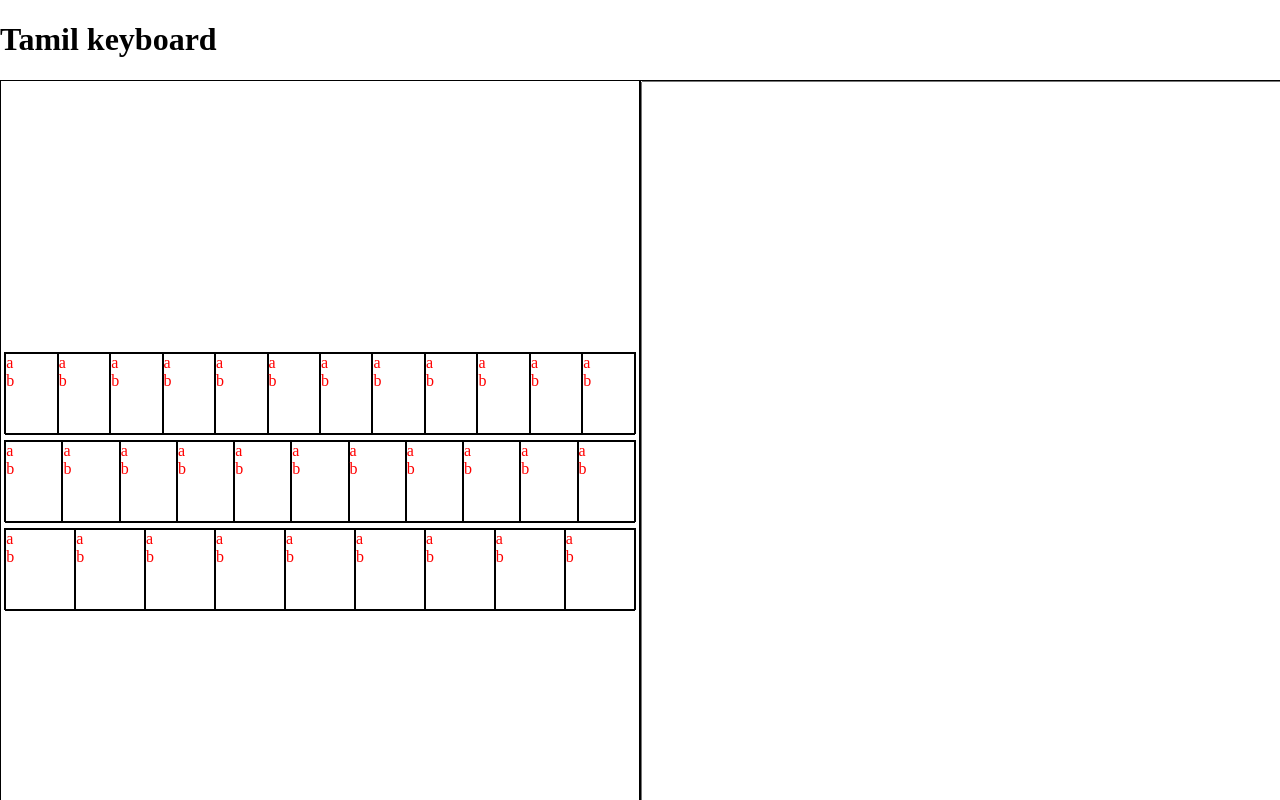
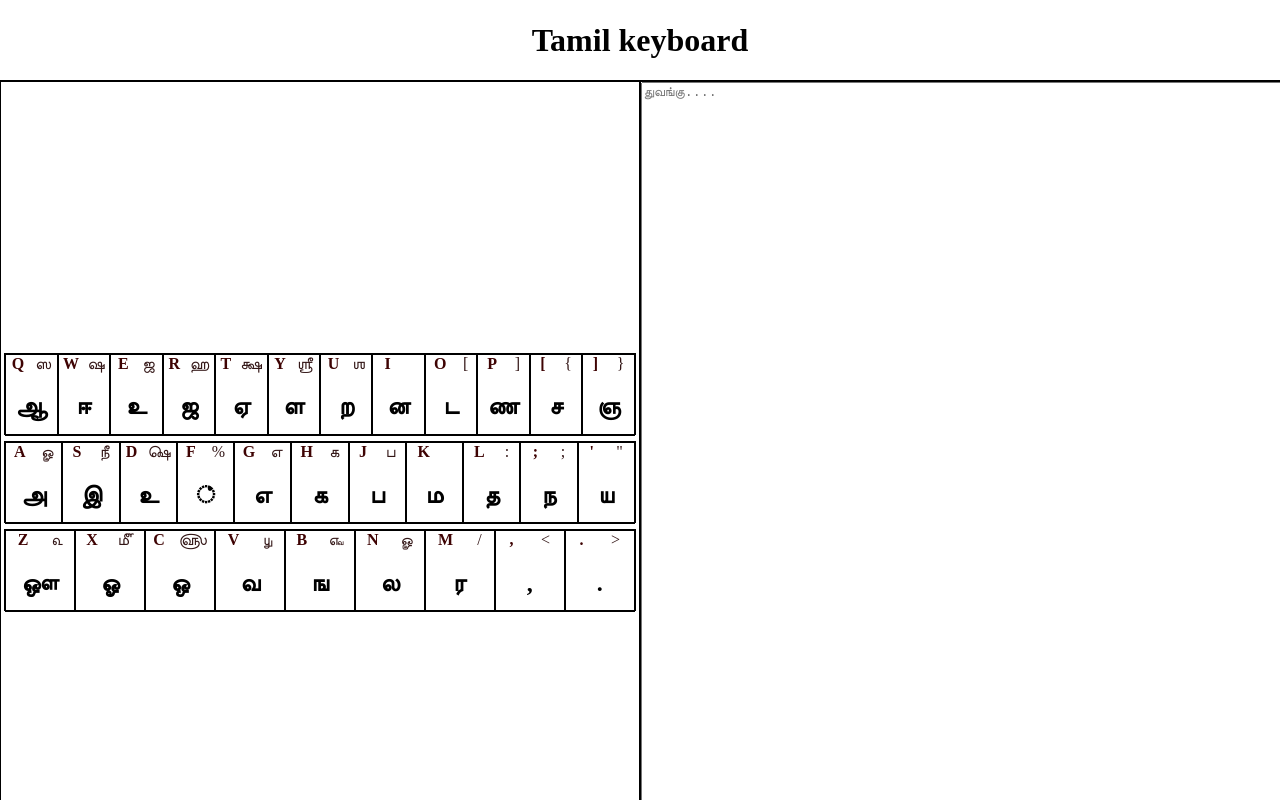
Before and after one commit to VenkataRamanaRao5/TAMIL-WEB-KEYBOARD, a React (Vite) app in the folder tamil_keyboard/: page / in a window 1280 px wide. Built offline with nearby package versions, Linux system fonts and the light colour scheme.

Commit message:
FEAT: clean up and FIXED mapping #1

```diff
--- a/tamil_keyboard/src/App.css
+++ b/tamil_keyboard/src/App.css
@@ -5,7 +5,7 @@
     flex-direction: row;
 }
 .row_keys{
-    color: red;
+    color: rgb(51, 22, 22);
     border: 1px solid black;
     margin:0.5%;
     height:10%;
@@ -49,3 +49,22 @@ html,body,#root{
     border: 1px solid black;
     /* margin: 0.5%; */
 }
+.top_part{
+    display: flex;
+    justify-content:space-around;
+    height:30%;
+}
+.bottom_part{
+    display: flex;
+    justify-content:center;
+    align-items: center;
+    color: black;
+    height:70%;
+    font-weight: bold;
+    font-size:1.5rem;
+}
+.word{
+    color: rgb(62, 3, 3);
+    font-weight: bold;
+
+}
--- a/tamil_keyboard/src/App.jsx
+++ b/tamil_keyboard/src/App.jsx
@@ -10,15 +10,15 @@ function App() {
   const text3 = "zxcvbnm,./"
   const rows1 = []
   for(let i=0;i<12;i++){
-    rows1.push(<Individual_keys/>)
+    rows1.push(<Individual_keys word={text1[i]} translation={wordMap[text1[i]]?.normal} shiftTranslation={wordMap[text1[i]]?.shift} />) //this is "optional chianing"
   }
   const rows2 = []
   for(let i=0;i<11;i++){
-    rows2.push(<Individual_keys/>)
+    rows2.push(<Individual_keys word={text2[i]} translation={wordMap[text2[i]]?.normal} shiftTranslation={wordMap[text2[i]]?.shift} />)
   }
   const rows3 = []
   for(let i=0;i<9;i++){
-    rows3.push(<Individual_keys/>)
+    rows3.push(<Individual_keys word={text3[i]} translation={wordMap[text3[i]]?.normal} shiftTranslation={wordMap[text3[i]]?.shift} />)
   }
   return (
     <>
@@ -30,7 +30,7 @@ function App() {
           <div id="row3" className="row_keys">{rows3}</div>
         </div>
         <div className="textPlace">
-            <textarea  name="text" className="textEditor"></textarea>
+            <textarea  name="text" className="textEditor" placeholder="துவங்கு...."></textarea>
         </div>
       </div>
     </>
--- a/tamil_keyboard/src/assets/wordMap.json
+++ b/tamil_keyboard/src/assets/wordMap.json
@@ -1,11 +1,11 @@
 {
   "q": { "normal": "ஆ", "shift": "ஸ" },
   "w": { "normal": "ஈ", "shift": "ஷ" },
-  "e": { "normal": "உல", "shift": "ஜ" },
+  "e": { "normal": "உ", "shift": "ஜ" },
   "r": { "normal": "ஜ", "shift": "ஹ" },
-  "t": { "normal": "ஏ", "shift": "கூடி" },
-  "y": { "normal": "ள", "shift": "ஸ்ரீ" },
-  "u": { "normal": "ற", "shift": "ப" },
+  "t": { "normal": "ஏ", "shift": "க்ஷ" },
+  "y": { "normal": "ள", "shift": "ஶ்ரீ" },
+  "u": { "normal": "ற", "shift": "ஶ" },
   "i": { "normal": "ன", "shift": "" },
   "o": { "normal": "ட", "shift": "[" },
   "p": { "normal": "ண", "shift": "]" },
@@ -13,7 +13,7 @@
   "]": { "normal": "ஞ", "shift": "}" },
   "a": { "normal": "அ", "shift": "ௐ" },
   "s": { "normal": "இ", "shift": "நீ" },
-  "d": { "normal": "உ", "shift": "மெய்" },
+  "d": { "normal": "உ", "shift": "௸" },
   "f": { "normal": "்", "shift": "%" },
   "g": { "normal": "எ", "shift": "எ" },
   "h": { "normal": "க", "shift": "க" },
@@ -22,12 +22,12 @@
   "l": { "normal": "த", "shift": ":" },
   ";": { "normal": "ந", "shift": ";" },
   "'": { "normal": "ய", "shift": "\"" },
-  "z": { "normal": "ஔ", "shift": "ஒ" },
-  "x": { "normal": "ஓ", "shift": "மீ" },
-  "c": { "normal": "ஒ", "shift": "ஔல" },
-  "v": { "normal": "வ", "shift": "புல" },
-  "b": { "normal": "ங", "shift": "எல" },
-  "n": { "normal": "ல", "shift": "ஔ" },
+  "z": { "normal": "ஔ", "shift": "௳" },
+  "x": { "normal": "ஓ", "shift": "௴" },
+  "c": { "normal": "ஒ", "shift": "௵" },
+  "v": { "normal": "வ", "shift": "௶" },
+  "b": { "normal": "ங", "shift": "௷" },
+  "n": { "normal": "ல", "shift": "ௐ" },
   "m": { "normal": "ர", "shift": "/" },
   ",": { "normal": ",", "shift": "<" },
   ".": { "normal": ".", "shift": ">" },
--- a/tamil_keyboard/src/components/Headerr.jsx
+++ b/tamil_keyboard/src/components/Headerr.jsx
@@ -2,7 +2,7 @@ import React from 'react'
 
 const Headerr = () => {
   return (
-    <div>
+    <div style={{display:'flex',justifyContent:'center',alignItems:'center',height:'10vh',borderBottom:'1px solid black'}}>
       <h1>Tamil keyboard</h1>
     </div>
   )
--- a/tamil_keyboard/src/components/Individual_keys.jsx
+++ b/tamil_keyboard/src/components/Individual_keys.jsx
@@ -1,13 +1,15 @@
 import React from 'react'
 
-const Individual_keys = () => {
+const Individual_keys = ({ word, translation, shiftTranslation }) => {
   return (
     <div className="individual_keys">
-    <div>
-        <div>{'a'}</div>
-        <div></div>
-    </div>
-      <div>{'b'}</div>
+        <div className="top_part">
+            <div className="word">{word?.toUpperCase()}</div>
+            <div>{shiftTranslation}</div>
+        </div>
+        <div className="bottom_part">
+            <div>{translation}</div>
+        </div>
     </div>
   )
 }
```
